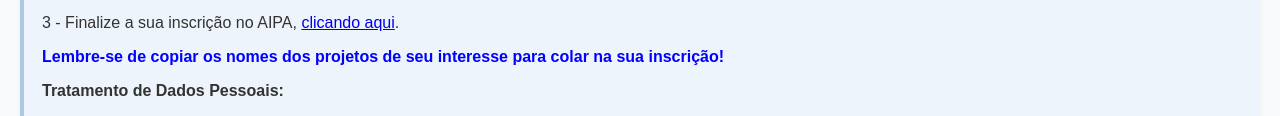
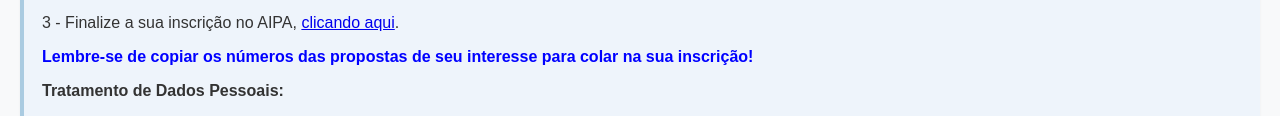
Before and after one commit to proiniciar/AIPA_PR4, a plain HTML site: page index.html in a window 1280 px wide. Shown: the part 742-858 px from the top of the page. Drawn offline with Linux system fonts and the light colour scheme.

Commit message:
index.html

```diff
--- a/index.html
+++ b/index.html
@@ -102,7 +102,7 @@ Seu objetivo é incluir como bolsistas e/ou voluntários estudantes ingressantes
 
 <p>3 - Finalize a sua inscrição no AIPA, <a href="https://www.formularios.uerj.br/index.php/83743?lang=pt-BR">clicando aqui</a>.
 
-    <p><strong><span style="color: blue;">Lembre-se de copiar os nomes dos projetos de seu interesse para colar na sua inscrição!</span></strong></p>
+    <p><strong><span style="color: blue;">Lembre-se de copiar os números das propostas de seu interesse para colar na sua inscrição!</span></strong></p>
 
 <p><strong>Tratamento de Dados Pessoais:</strong></p>
 De acordo com a Lei Geral de Proteção de Dados (LGPD) - Lei nº 13.709/18, a UERJ tratará seus dados pessoais com base no inciso III do Art. 7º, que permite o uso de dados para a execução de políticas públicas. Seus dados serão utilizados exclusivamente para fins de seleção e classificação, e compartilhados com o Coordenador do Projeto conforme necessário. Para qualquer dúvida relacionada à proteção de dados pessoais, entre em contato com: dpo@uerj.br.
```
